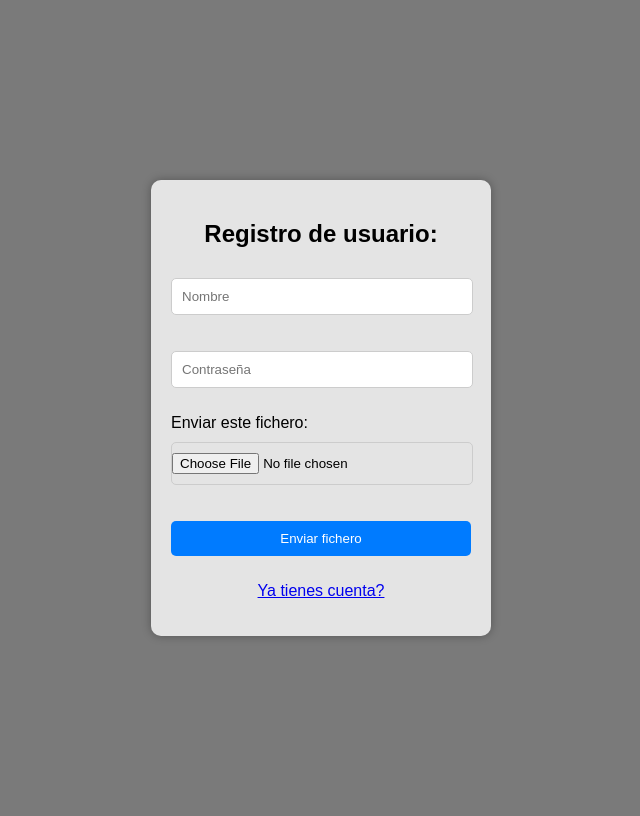
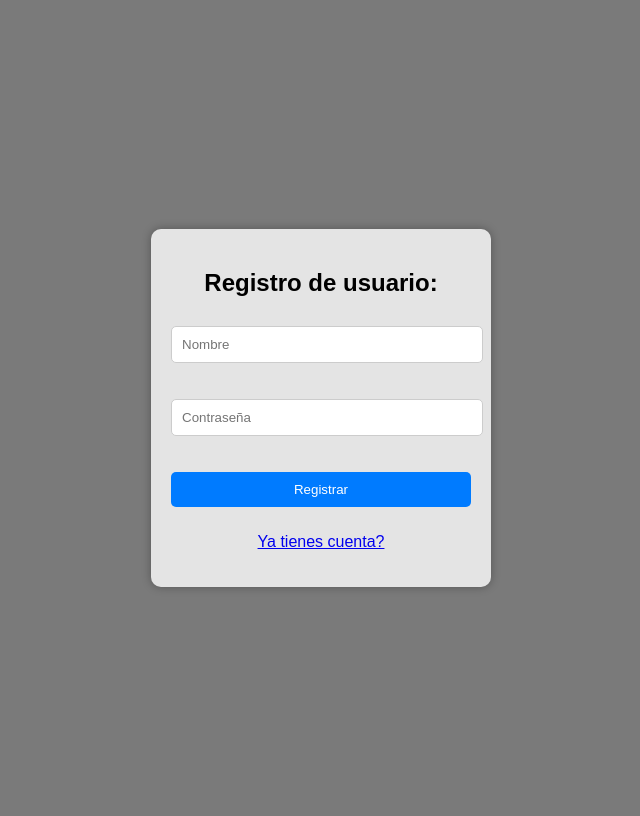
Before and after one commit to PabloHerRuiz/Autoescuela, a PHP site: page /vistas/registro.php in a window 1280 px wide. Shown: the whole page, without its empty margins (319-959 px from the left). Run offline with PHP 8.4, Linux system fonts and the light colour scheme.

Commit message:
Completado el registro menos la parte del rol

```diff
--- a/css/estilosLogin.css
+++ b/css/estilosLogin.css
@@ -29,11 +29,9 @@ input[type="password"] {
     margin: 10px auto;
     border: 1px solid #ccc;
     border-radius: 5px;
-}
-input[type="text"]::placeholder,
-input[type="password"]::placeholder {
     padding-left: 10px;
 }
+
 
 input[type="submit"] {
     width: 100%;
--- a/css/estilosRegistro.css
+++ b/css/estilosRegistro.css
@@ -23,19 +23,15 @@ h2 {
 }
 
 input[type="text"],
-input[type="password"],
-input[type="file"] {
+input[type="password"] {
     width: 100%;
     padding: 10px -0px;
     margin: 10px 0;
     border: 1px solid #ccc;
     border-radius: 5px;
+    padding-left: 10px;
 }
-input[type="text"]::placeholder,
-input[type="password"]::placeholder,
-input[type="file"]::placeholder {
-   padding-left: 10px;
-}
+
 
 input[type="submit"] {
     width: 100%;
--- a/repositorios/userRepository.php
+++ b/repositorios/userRepository.php
@@ -1,16 +1,24 @@
 <?php
 class UserRepository
 {
-    private $conexion = db::abreConexion;
+    private $conexion;
+
+    function __construct($conexion)
+    {
+        $this->conexion = $conexion;
+    }
+
     //CREAR
-    public function createUser($nombre, $password, $rol)
+    public function createUser($nombre, $password)
     {
-        $query = "INSERT INTO USER (nombre,password,rol) values (:nombre,:password,:rol)";
+        $query = "INSERT INTO USER (nombre,password) values (:nombre,:password)";
         $stmt = $this->conexion->prepare($query);
         $stmt->bindParam(":nombre", $nombre, PDO::PARAM_STR);
         $stmt->bindParam(":password", $password, PDO::PARAM_STR);
-        $stmt->bindParam(":rol", $rol, PDO::PARAM_STR);
+        // $stmt->bindParam(":rol", $rol, PDO::PARAM_STR);
         $stmt->execute();
+        header("Location: http://virtual.localpablo.com/Autoescuela/vistas/identificacion.php");
+
     }
     //BORRAR
     public function deleteUser($id)
--- a/vistas/registro.php
+++ b/vistas/registro.php
@@ -11,16 +11,19 @@
 <body>
     <?php
     require_once $_SERVER["DOCUMENT_ROOT"] . '/Autoescuela/database/db.php';
-    db::abreConexion();
+    require_once $_SERVER["DOCUMENT_ROOT"] . '/Autoescuela/repositorios/userRepository.php';
+    if (isset($_POST['registro'])) {
+        $conn = db::abreConexion();
+        $userRepository = new UserRepository($conn);
+        $userRepository->createUser($_POST['newUser'], $_POST['newPw']);
+    }
     ?>
 
     <form enctype="multipart/form-data" action="registro.php" method="post">
         <h2>Registro de usuario:</h2>
         <p><input type="text" name="newUser" placeholder="Nombre"></p>
         <p><input type="password" name="newPw" placeholder="Contraseña"></p>
-        <!-- El nombre del elemento de entrada determina el nombre en el array $_FILES -->
-        Enviar este fichero: <input name="fichero_usuario" type="file" />
-        <p><input type="submit" name="Enviar_fichero" value="Enviar fichero" /></p>
+        <p><input type="submit" name="registro" value="Registrar"></p>
         <p><a href="http://virtual.localpablo.com/Autoescuela/vistas/identificacion.php">Ya tienes cuenta?</a></p>
     </form>
 
```
